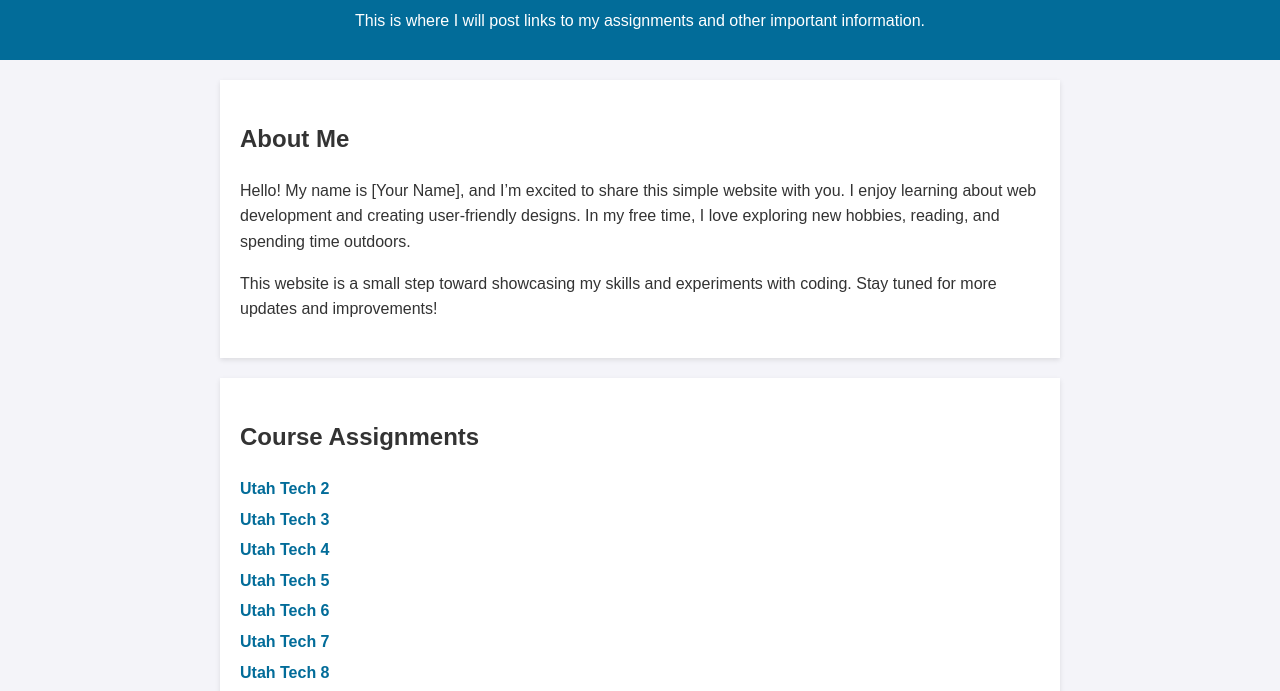
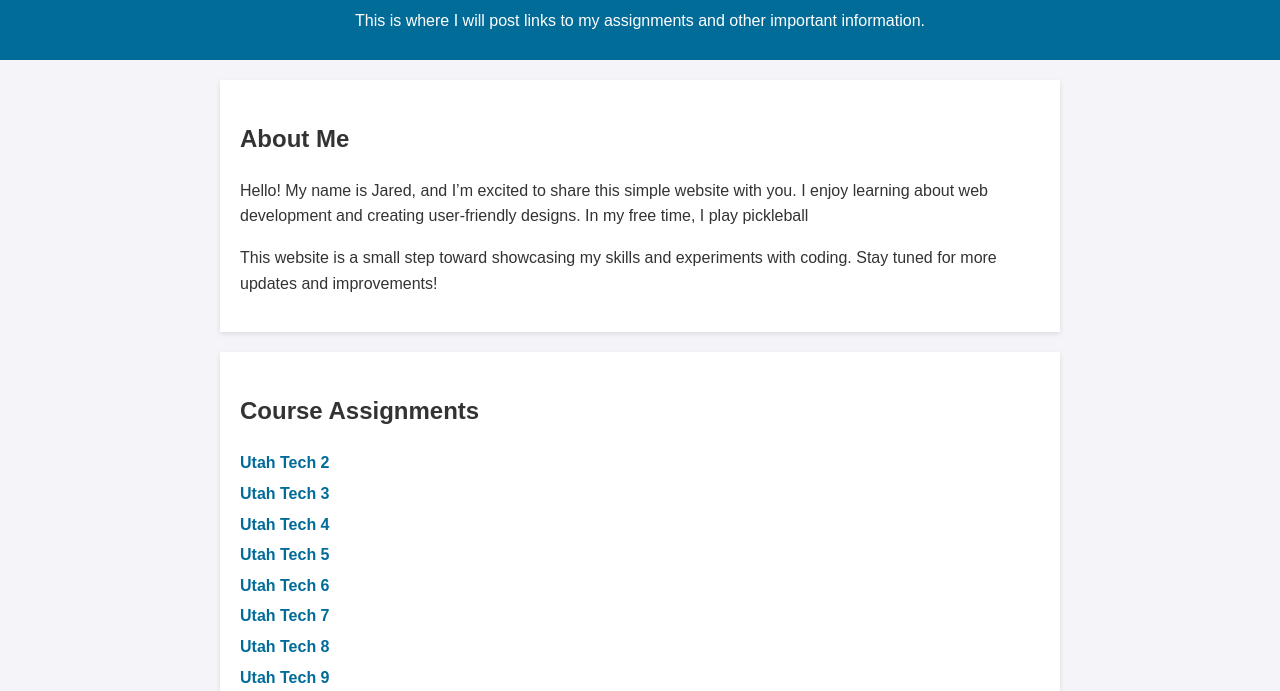
Before and after one commit to jaredbrungard/se1400, a plain HTML site: page index.html in a window 1280 px wide. Shown: the part 96-787 px from the top of the page. Drawn offline with Linux system fonts and the light colour scheme.

Commit message:
updated my info

```diff
--- a/index.html
+++ b/index.html
@@ -72,9 +72,8 @@
     </header>
     <section>
         <h2>About Me</h2>
-        <p>Hello! My name is [Your Name], and I’m excited to share this simple website with you. I enjoy learning about
-            web development and creating user-friendly designs. In my free time, I love exploring new hobbies, reading,
-            and spending time outdoors.</p>
+        <p>Hello! My name is Jared, and I’m excited to share this simple website with you. I enjoy learning about
+            web development and creating user-friendly designs. In my free time, I play pickleball</p>
         <p>This website is a small step toward showcasing my skills and experiments with coding. Stay tuned for more
             updates and improvements!</p>
     </section>
```
